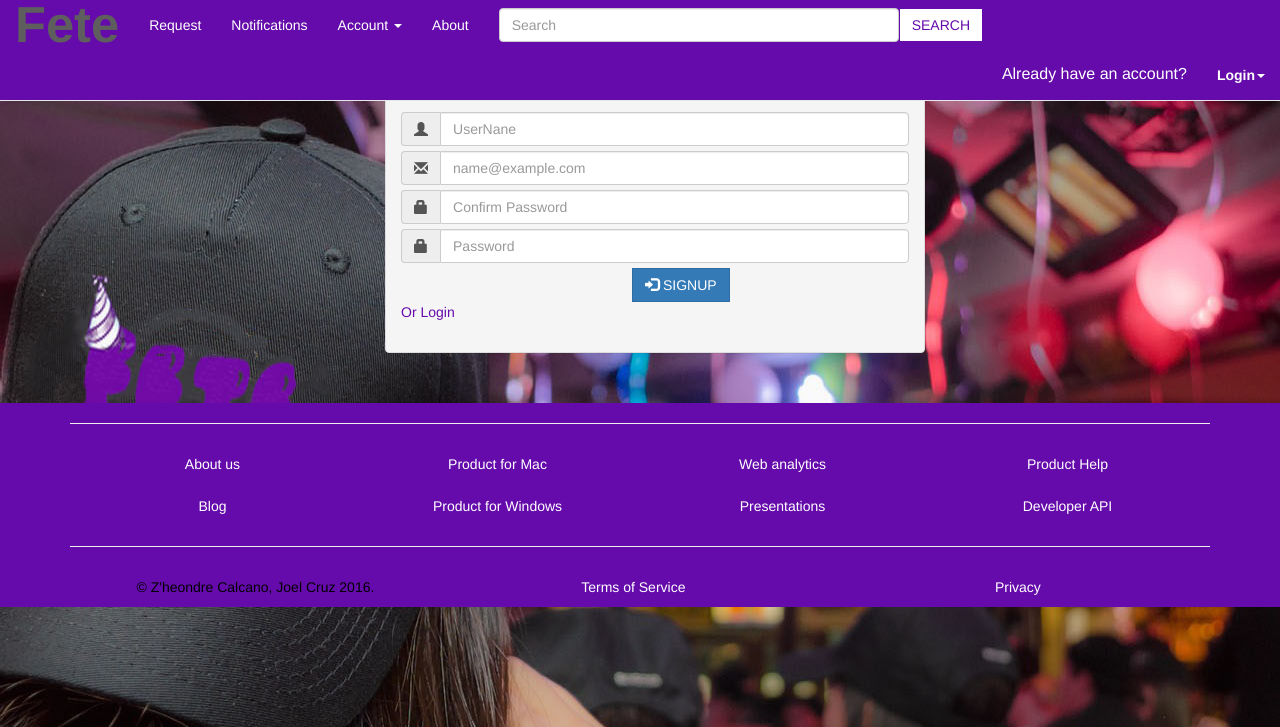
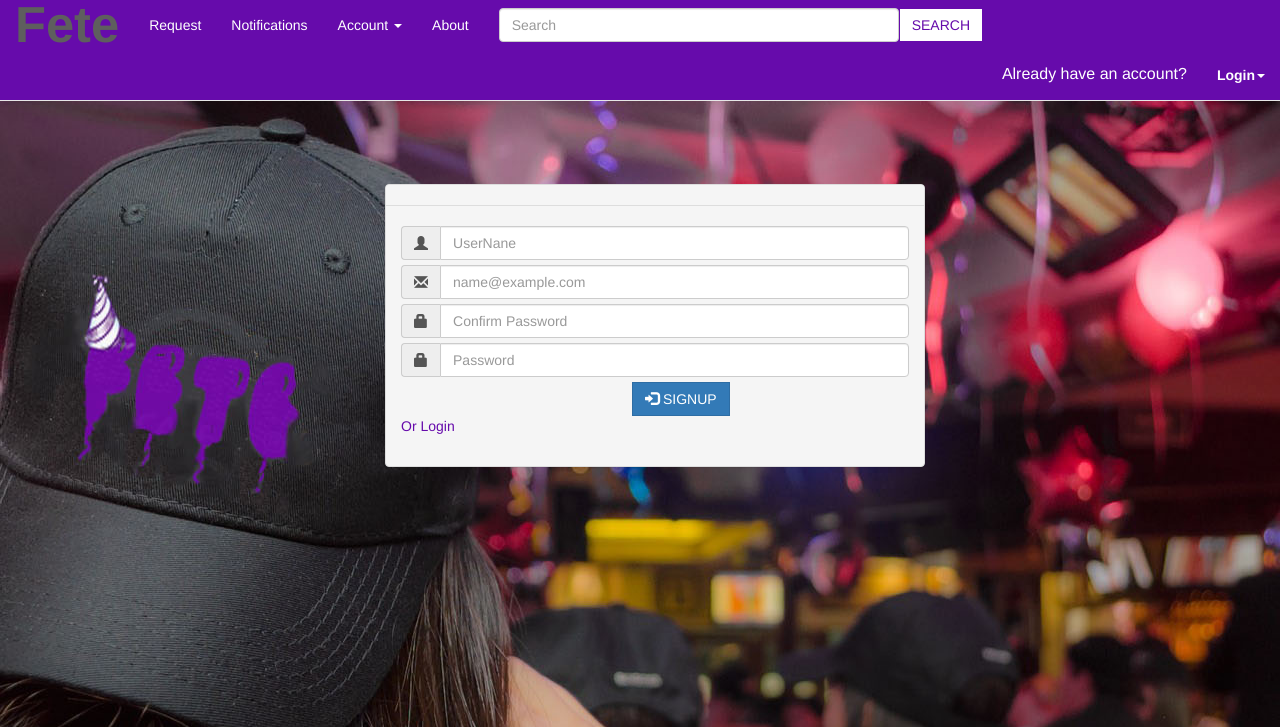
Before and after one commit to joel24478/New_Fete, a Node server app: page /signup in a window 1280 px wide. Shown: the top 727 px of the page. Run offline with Node 20, Linux system fonts and the light colour scheme; style sheets or scripts are compiled from the project's sources; some libraries are stand-ins or nearby versions.

Commit message:
ui changes

```diff
--- a/public/stylesheets/signup.css
+++ b/public/stylesheets/signup.css
@@ -10,3 +10,8 @@ legend h1 {
 .signupWrapper {
   width: 300;
   height: 600; }
+
+#loginbox {
+  margin-left: 25%;
+  margin-bottom: 25%;
+  margin-top: 10%; }
--- a/sass/signup.scss
+++ b/sass/signup.scss
@@ -17,3 +17,9 @@ fieldset {}
     width: 300;
     height: 600;
 }
+
+#loginbox {
+    margin-left: 25%;
+    margin-bottom: 25%;
+    margin-top: 10%;
+}
```
